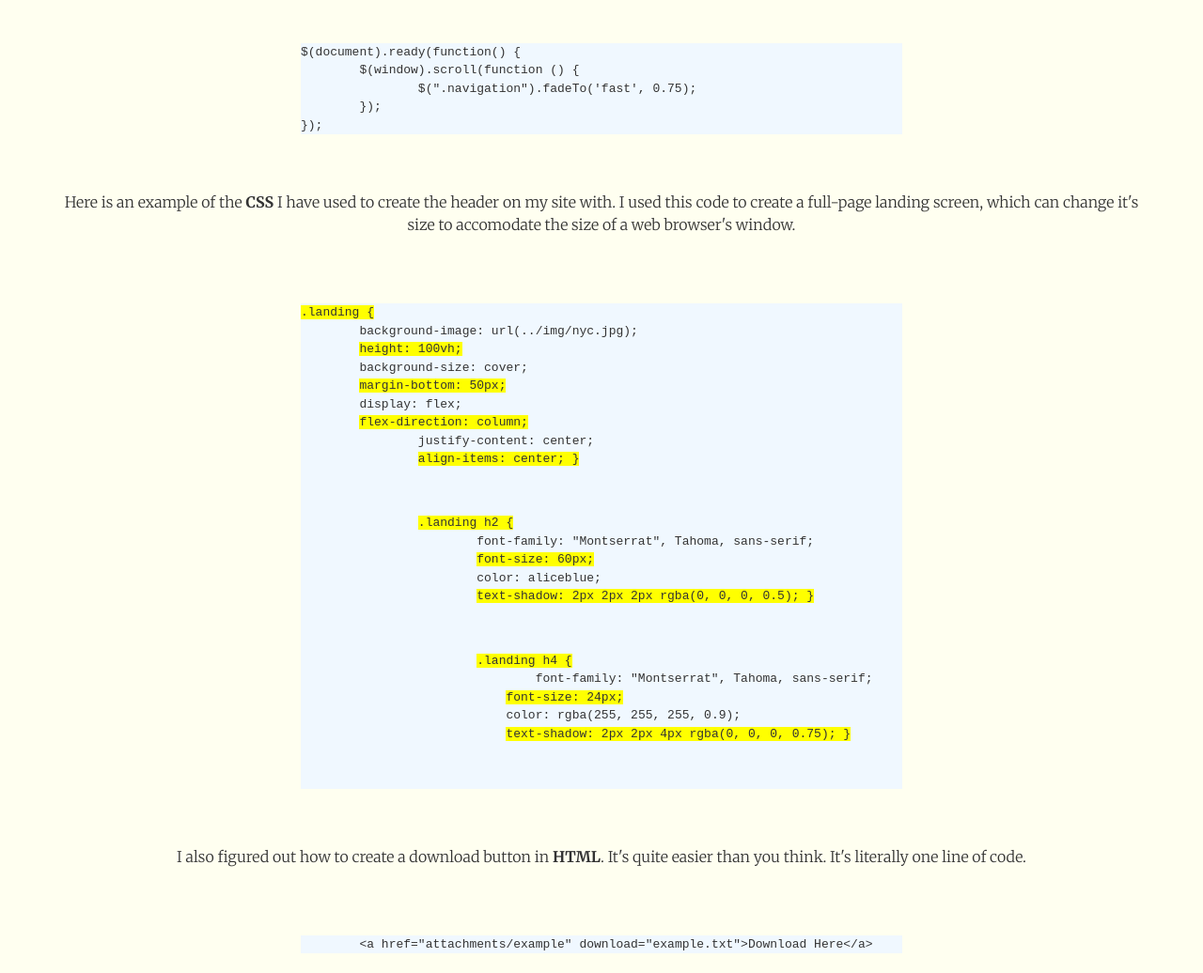
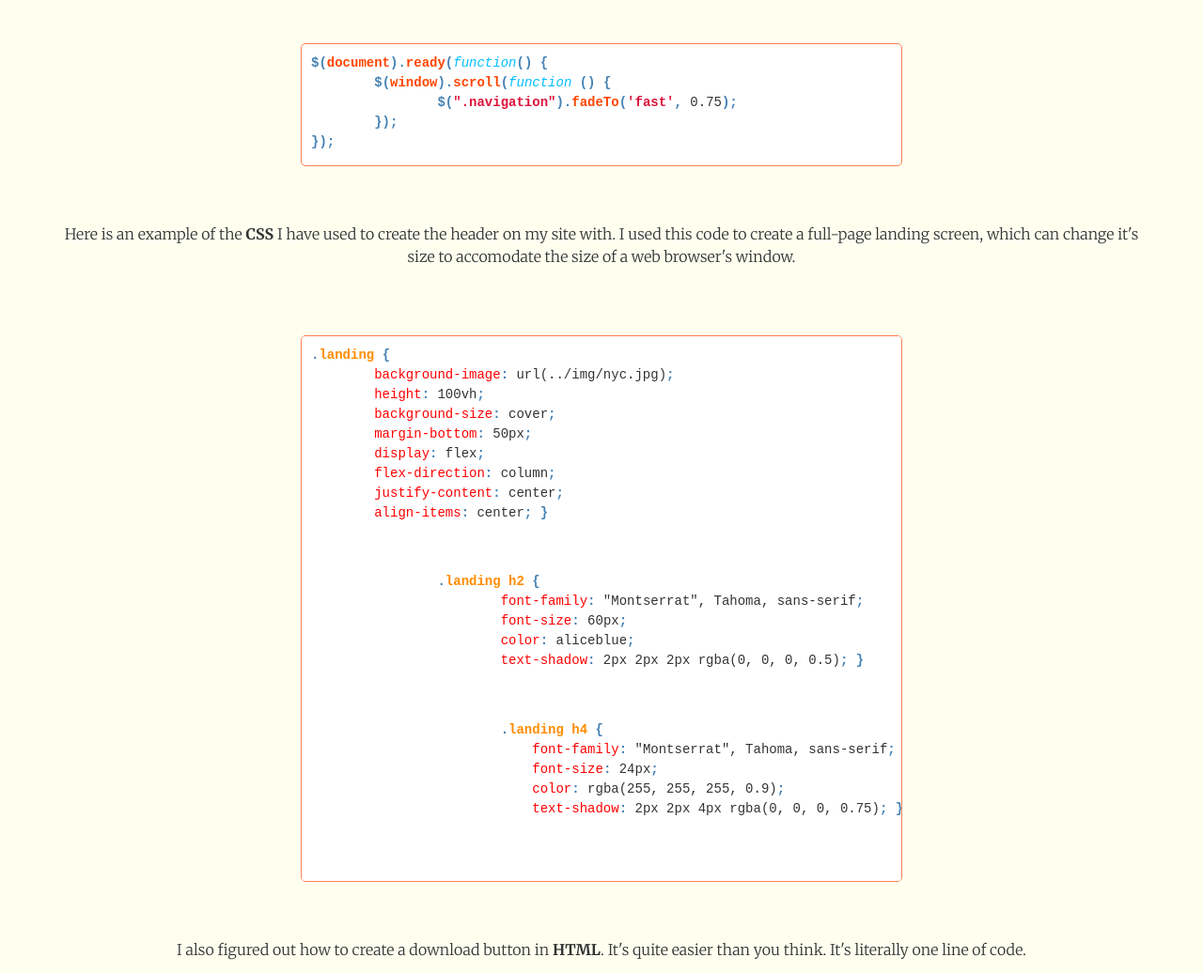
Before and after one commit to cpadua/Portfolio, a plain HTML site: page myworks.html in a window 1280 px wide. Shown: the part 1900-2936 px from the top of the page at 94% size. Drawn offline with Linux system fonts and the light colour scheme.

Commit message:
finished preforrated code in myworks.html

```diff
--- a/css/2-modules/codesnippets.scss
+++ b/css/2-modules/codesnippets.scss
@@ -1,20 +1,50 @@
 
 pre{
-	background: aliceblue;
+	background: white;
 	overflow: auto;
 	width: 50vw;
 	word-wrap: pre-wrap;
 	margin: 0 auto;
+	font-size: 14px;
+	@include padding(10px null 1em 10px);
+
+	border: 1px solid coral;
+	border-radius: 5px;
 }
 
-span{
-	width:100%;
+
+
+.line{
+	height:24px;
+
 }
 
-.line{
+.function{
+	color: deepskyblue;
+	font-weight: 300;
+	font-style: italic;
+}
 
-	&:nth-child(2n+1){
-		background-color: yellow;
-		width:100%;
-	}
+.selector{
+	color: DarkOrange;
+	font-weight: 600;
 }
+
+.properties{
+	color:red;
+}
+
+.punctuation{
+	color: steelblue;
+	font-weight: 600;
+}
+
+.quote{
+	color: crimson;
+	font-weight: 600;
+}
+
+.highlight{
+	color: OrangeRed;
+	font-weight: 600;
+}
--- a/css/3-layouts/projects.scss
+++ b/css/3-layouts/projects.scss
@@ -1,4 +1,4 @@
-article:nth-child(2n+1) {
+article:nth-child(odd) {
     background-color: peachpuff;
 }
 
--- a/myworks.html
+++ b/myworks.html
@@ -76,47 +76,47 @@
 			<p>The code basically forces the navigation bar to become translucent after the user scrolls down the page.</p>
 		</article>
 <pre>
-$(document).ready(function() {
-	$(window).scroll(function () {
-		$(".navigation").fadeTo('fast', 0.75);
-	});
-});
+<span class="punctuation">$</span><span class="punctuation">(</span><span class="highlight">document</span><span class="punctuation">)</span><span class="punctuation">.</span><span class="highlight">ready</span><span class="punctuation">(</span><span class="function">function</span><span class="punctuation">()</span> <span class="punctuation">{</span>
+	<span class="punctuation">$</span><span class="punctuation">(</span><span class="highlight">window</span><span class="punctuation">)</span><span class="punctuation">.</span><span class="highlight">scroll</span><span class="punctuation">(</span><span class="function">function</span> <span class="punctuation">()</span> <span class="punctuation">{</span>
+		<span class="punctuation">$</span><span class="punctuation">(</span><span class="quote">".navigation"</span><span class="punctuation">)</span><span class="punctuation">.</span><span class="highlight">fadeTo</span><span class="punctuation">(</span><span class="quote">'fast'</span><span class="punctuation">,</span> 0.75<span class="punctuation">);</span>
+	<span class="punctuation">});</span>
+<span class="punctuation">});</span>
 </pre>
-		<article class="content" id="programming">
+		<article class="content">
 			<p>Here is an example of the <strong>CSS</strong> I have used to create the header on my site with. I used this code to create a full-page landing screen, which can change it's size to accomodate the size of a web browser's window.</p>
 		</article>
 <pre>
-<span class="line">.landing {</span>
-	<span class="line">background-image: url(../img/nyc.jpg);</span>
-	<span class="line">height: 100vh;</span>
-	<span class="line">background-size: cover;</span>
-	<span class="line">margin-bottom: 50px;</span>
-	<span class="line">display: flex;</span>
-	<span class="line">flex-direction: column;</span>
-		<span class="line">justify-content: center;</span>
-		<span class="line">align-items: center; }</span>
+<span class="line"><span class="selector"><span class="punctuation">.</span>landing</span> <span class="punctuation">{</span></span>
+	<span class="line"><span class="properties">background-image<span class="punctuation">:</span></span> url(../img/nyc.jpg)<span class="punctuation">;</span></span>
+	<span class="line"><span class="properties">height<span class="punctuation">:</span></span> 100vh<span class="punctuation">;</span>
+	<span class="line"><span class="properties">background-size<span class="punctuation">:</span></span> cover<span class="punctuation">;</span></span>
+	<span class="line"><span class="properties">margin-bottom<span class="punctuation">:</span></span> 50px<span class="punctuation">;</span></span>
+	<span class="line"><span class="properties">display<span class="punctuation">:</span></span> flex<span class="punctuation">;</span></span>
+	<span class="line"><span class="properties">flex-direction<span class="punctuation">:</span></span> column<span class="punctuation">;</span></span>
+	<span class="line"><span class="properties">justify-content<span class="punctuation">:</span></span> center<span class="punctuation">;</span></span>
+	<span class="line"><span class="properties">align-items<span class="punctuation">:</span></span> center<span class="punctuation">;</span> <span class="punctuation">}</span></span>
 		<p></p>
-		<span class="line">.landing h2 {</span>
-			<span class="line">font-family: "Montserrat", Tahoma, sans-serif;</span>
-			<span class="line">font-size: 60px;</span>
-			<span class="line">color: aliceblue;</span>
-			<span class="line">text-shadow: 2px 2px 2px rgba(0, 0, 0, 0.5); }</span>
+		<span class="line"><span class="selector"><span class="punctuation">.</span>landing h2</span> <span class="punctuation">{</span></span>
+			<span class="line"><span class="properties">font-family<span class="punctuation">:</span></span> "Montserrat", Tahoma, sans-serif<span class="punctuation">;</span></span>
+			<span class="line"><span class="properties">font-size<span class="punctuation">:</span></span> 60px<span class="punctuation">;</span></span>
+			<span class="line"><span class="properties">color<span class="punctuation">:</span></span> aliceblue<span class="punctuation">;</span></span>
+			<span class="line"><span class="properties">text-shadow<span class="punctuation">:</span></span> 2px 2px 2px rgba(0, 0, 0, 0.5)<span class="punctuation">;</span> <span class="punctuation">}</span></span>
 			<p></p>
-			<span class="line">.landing h4 {</span>
-				<span class="line">font-family: "Montserrat", Tahoma, sans-serif;</span>
-			    <span class="line">font-size: 24px;</span>
-			    <span class="line">color: rgba(255, 255, 255, 0.9);</span>
-			    <span class="line">text-shadow: 2px 2px 4px rgba(0, 0, 0, 0.75); }</span>
+			<span class="line"><span class="selector"><span class="punctuation">.</span>landing h4</span> <span class="punctuation">{</span></span>
+			    <span class="line"><span class="properties">font-family<span class="punctuation">:</span></span> "Montserrat", Tahoma, sans-serif<span class="punctuation">;</span></span>
+			    <span class="line"><span class="properties">font-size<span class="punctuation">:</span></span> 24px<span class="punctuation">;</span></span>
+			    <span class="line"><span class="properties">color<span class="punctuation">:</span></span> rgba(255, 255, 255, 0.9)<span class="punctuation">;</span></span>
+			    <span class="line"><span class="properties">text-shadow<span class="punctuation">:</span></span> 2px 2px 4px rgba(0, 0, 0, 0.75)<span class="punctuation">;</span> <span class="punctuation">}</span></span>
 			    <p></p>
 </pre>
-		<article class="content" id="programming">
+		<article class="content">
 			<p>
 				I also figured out how to create a download button in <strong>HTML</strong>.
 				It's quite easier than you think. It's literally one line of code.
 			</p>
 		</article>
 <pre>
-	&lt;a href="attachments/example" download="example.txt"&gt;Download Here&lt;/a&gt;
+	<span class="punctuation">&lt;</span><span class="selector">a href</span><span class="punctuation">=</span><span class="quote">"attachments/example"</span> <span class="selector">download</span><span class="punctuation">=</span><span class="quote">"example.txt"</span><span class="punctuation">&gt;</span>Download Here<span class="punctuation">&lt;</span><span class="highlight">/a</span><span class="punctuation">&gt;</span>
 </pre>
 		<article class="content" id="networking">
 			<h3>Networking</h3>
```
Also changed, not shown: css/app.css, 1 other file.
